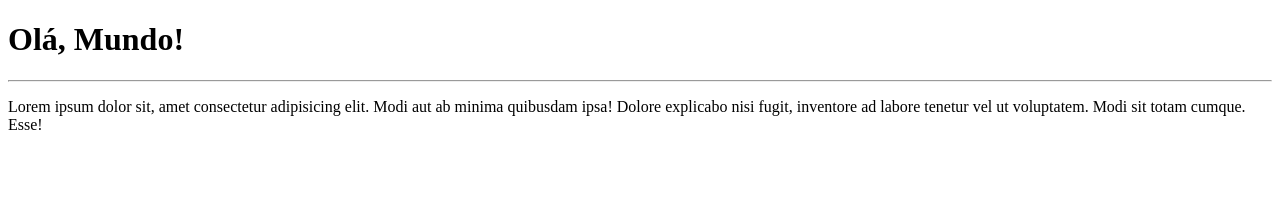
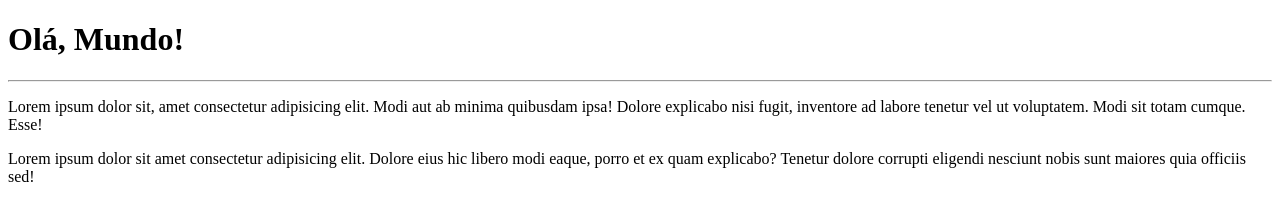
Before and after one commit to ElisangelaJesus/Ola-Mundo, a plain HTML site: page site-exemplo/index.html in a window 1280 px wide. Drawn offline with Linux system fonts and the light colour scheme.

Commit message:
adicionei um novo paragráfo

```diff
--- a/site-exemplo/index.html
+++ b/site-exemplo/index.html
@@ -9,5 +9,6 @@
     <h1>Olá, Mundo!</h1>
     <hr>
     <p>Lorem ipsum dolor sit, amet consectetur adipisicing elit. Modi aut ab minima quibusdam ipsa! Dolore explicabo nisi fugit, inventore ad labore tenetur vel ut voluptatem. Modi sit totam cumque. Esse!</p>
+    <p>Lorem ipsum dolor sit amet consectetur adipisicing elit. Dolore eius hic libero modi eaque, porro et ex quam explicabo? Tenetur dolore corrupti eligendi nesciunt nobis sunt maiores quia officiis sed!</p>
 </body>
 </html>
```
